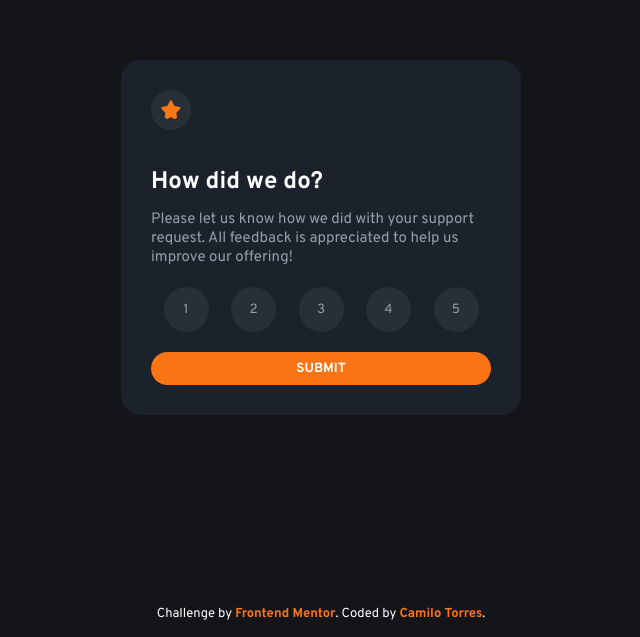
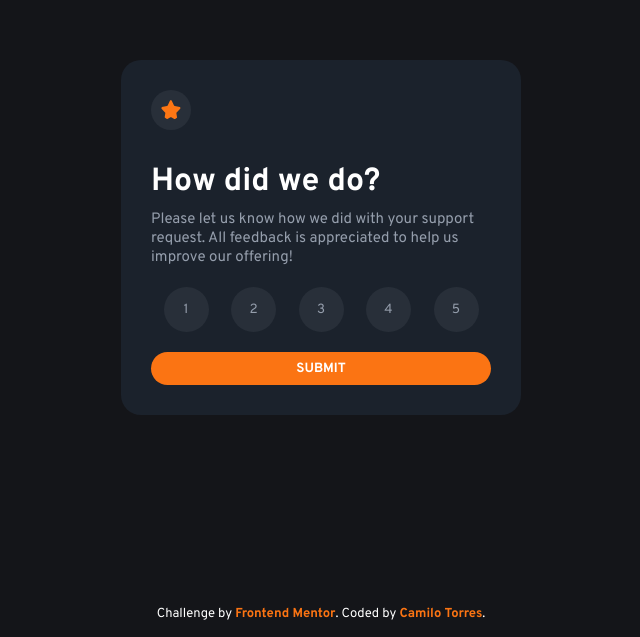
Before and after one commit to CAMILOITT/interactive-components, a website built with Vite: page index.html in a window 1280 px wide. Shown: the part 163-800 px from the top of the page, without its empty margins (319-959 px from the left). Built offline with nearby package versions, Linux system fonts and the light colour scheme.

Commit message:
raplace h2 for h1

```diff
--- a/index.html
+++ b/index.html
@@ -16,7 +16,7 @@
     <main class="main">
       <div class="card" id="card-rank">
         <img src="./images/icon-star.svg" alt="star" class="card__star" />
-        <h2 class="card__title">How did we do?</h2>
+        <h1 class="card__title">How did we do?</h1>
         <p class="card__information">
           Please let us know how we did with your support request. All feedback
           is appreciated to help us improve our offering!
```
